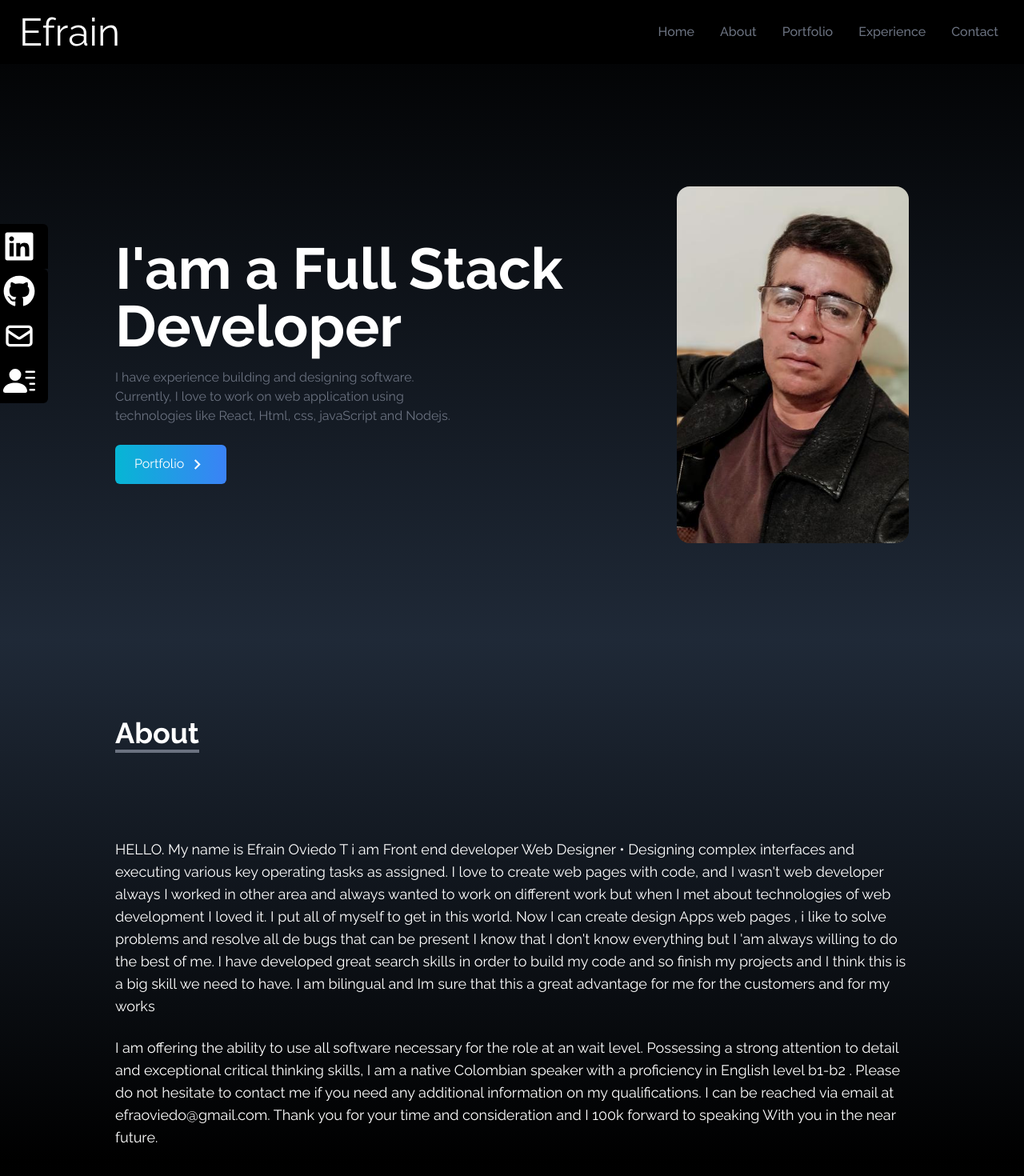
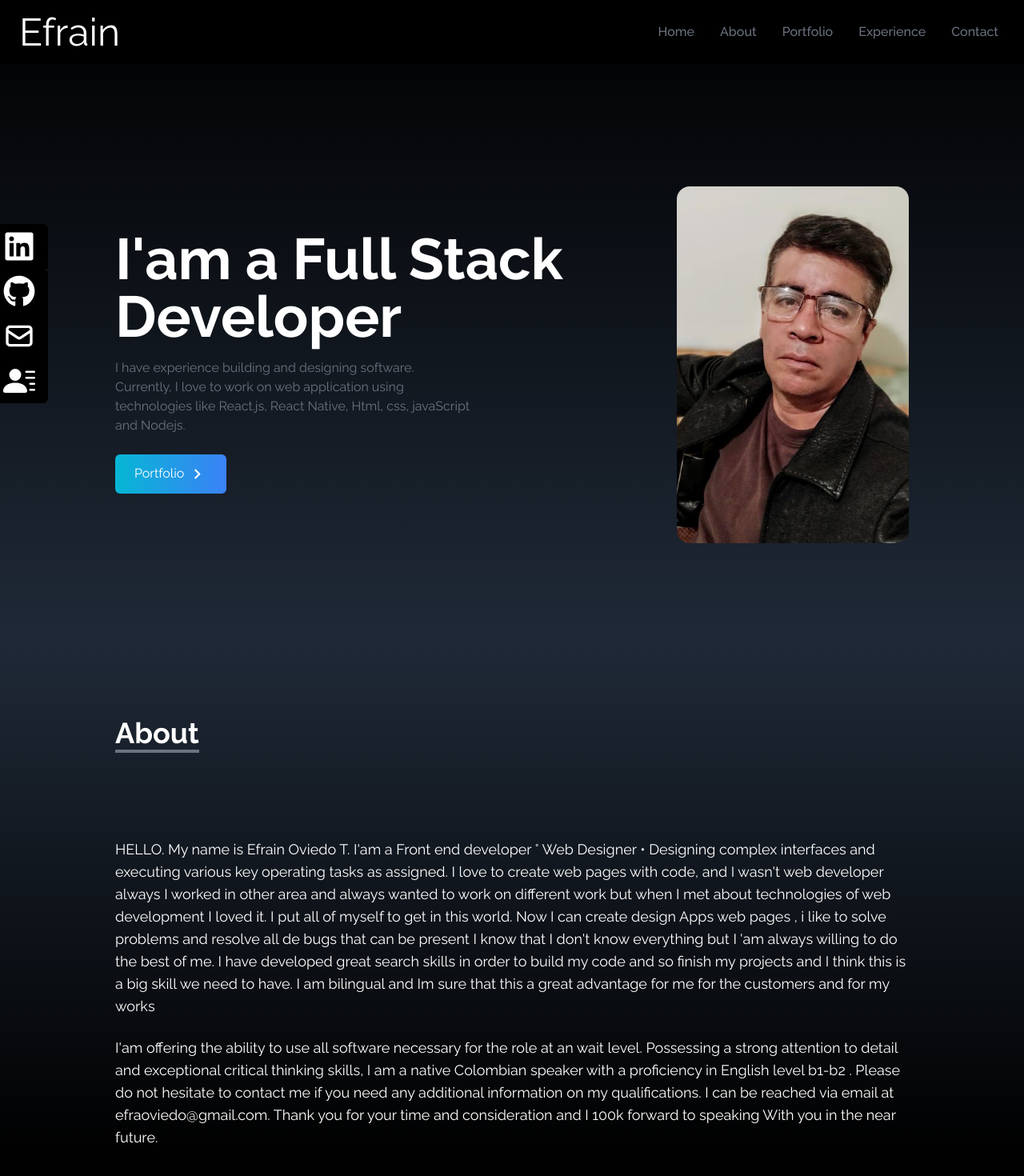
Before and after one commit to efraoviedo/React-Personal-Portfolio, a React (Create React App) app: page / in a window 1280 px wide. Shown: the top 1470 px of the page at 80% size. Built offline with nearby package versions, Linux system fonts and the light colour scheme; the HTML template or start-up script is replaced by a standard one.

Commit message:
Fiing some words spelling

```diff
--- a/src/components/About.jsx
+++ b/src/components/About.jsx
@@ -21,7 +21,7 @@ const About = () => {
         </div>
 
         <p className="text-sm md:text-lg mt-20">
-          HELLO. My name is Efrain Oviedo T i am Front end developer Web
+          HELLO. My name is Efrain Oviedo T. I'am a Front end developer ° Web
           Designer • Designing complex interfaces and executing various key
           operating tasks as assigned. I love to create web pages with code, and
           I wasn't web developer always I worked in other area and always wanted
@@ -39,7 +39,7 @@ const About = () => {
         <br />
 
         <p className="text-sm md:text-lg">
-          I am offering the ability to use all software necessary for the role
+          I'am offering the ability to use all software necessary for the role
           at an wait level. Possessing a strong attention to detail and
           exceptional critical thinking skills, I am a native Colombian speaker
           with a proficiency in English level b1-b2 . Please do not hesitate to
--- a/src/components/Home.jsx
+++ b/src/components/Home.jsx
@@ -23,7 +23,7 @@ const Home = () => {
           </h2>
           <p className="text-gray-500 py-4 max-w-md">
             I have experience building and designing software. Currently, I love
-            to work on web application using technologies like React, Html, css,
+            to work on web application using technologies like React.js, React Native, Html, css,
             javaScript and Nodejs.
           </p>
 
```
Also changed, not shown: 1 other file (tests, documents, lock files or other folders).
